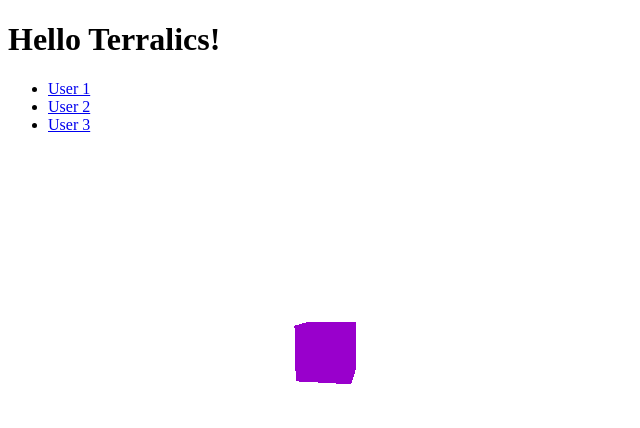
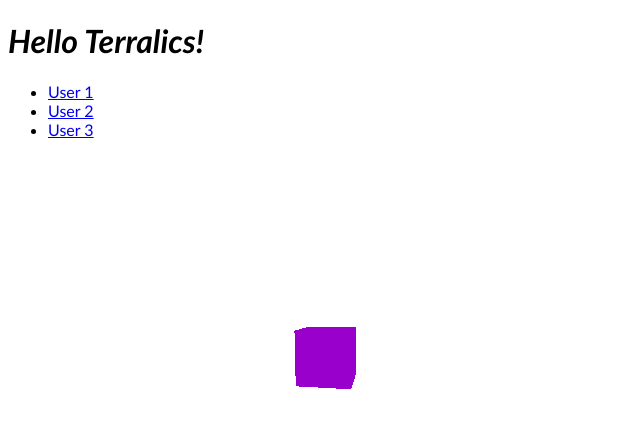
Before and after one commit to SegmentationFaults0/Terralics, a Next.js app: page / in a window 1280 px wide. Shown: the top 428 px of the page, without its empty margins (0-640 px from the left). Built offline with nearby package versions, Linux system fonts and the light colour scheme.

Commit message:
chore: setup styles

```diff
--- /dev/null
+++ b/pages/_app.js
@@ -0,0 +1,5 @@
+import "../styles/global.css";
+
+export default function MyApp({ Component, pageProps }) {
+  return <Component {...pageProps} />;
+}
--- a/pages/index.tsx
+++ b/pages/index.tsx
@@ -2,6 +2,7 @@ import type { User } from "../interfaces";
 import useSwr from "swr";
 import Link from "next/link";
 import Cube from "../components/Cube";
+import styles from "../styles/Home.module.css";
 
 const fetcher = (url: string) => fetch(url).then((res) => res.json());
 
@@ -14,7 +15,7 @@ export default function Index() {
 
   return (
     <div>
-      <h1>Hello Terralics!</h1>
+      <h1 className={styles.title}>Hello Terralics!</h1>
       <ul>
         {data.map((user) => (
           <li key={user.id}>
--- /dev/null
+++ b/styles/Home.module.css
@@ -0,0 +1,3 @@
+.title {
+  font-style: italic;
+}
--- /dev/null
+++ b/styles/global.css
@@ -0,0 +1,3 @@
+body {
+  font-family: "Gill Sans", "Gill Sans MT", Calibri, "Trebuchet MS", sans-serif;
+}
```
